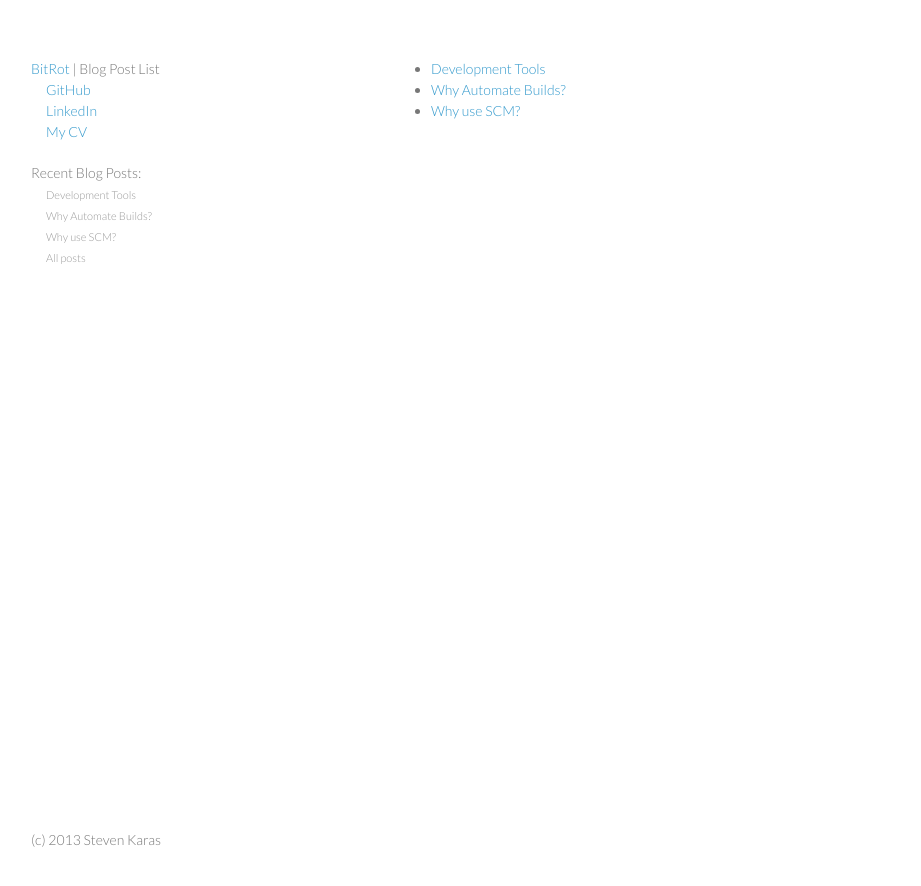
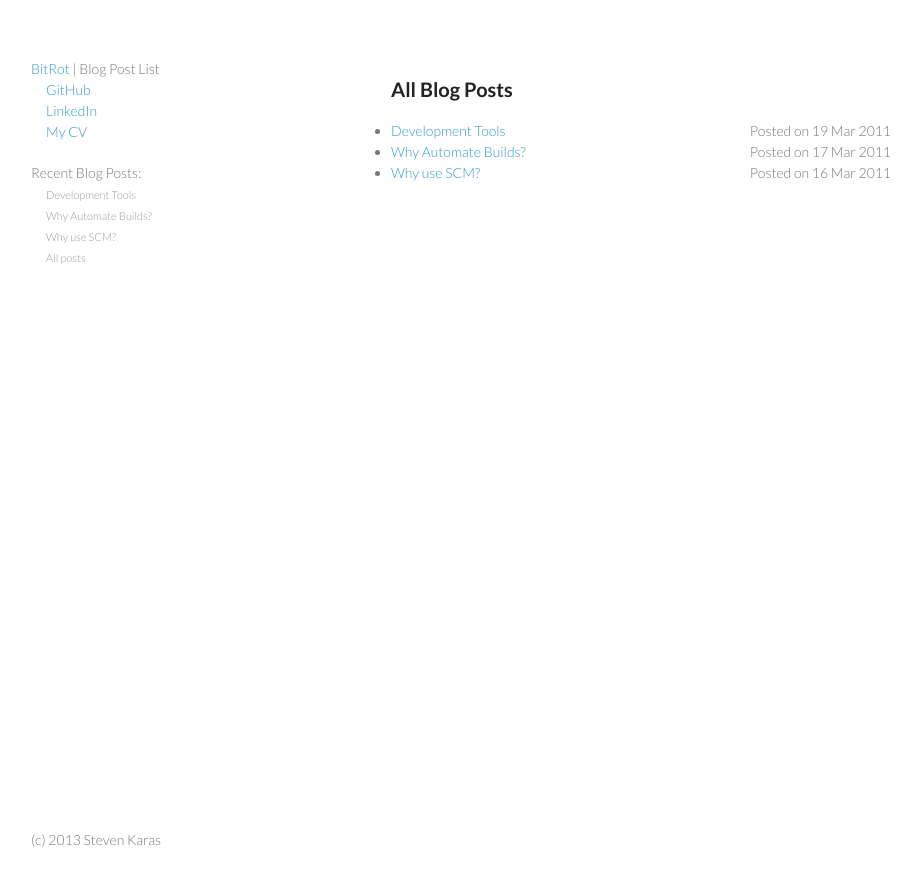
Before and after one commit to stevenkaras/stevenkaras.github.com, a Jekyll site: the page built from blog/list/index.html, in a window 1280 px wide. Shown: the top 886 px of the page, without its empty margins (179-1100 px from the left). Built offline with Jekyll 4.4.1, drawn with Linux system fonts in a browser that asks for light colours.

Commit message:
changes to post list

```diff
--- a/blog/list/index.html
+++ b/blog/list/index.html
@@ -2,9 +2,13 @@
 layout: default
 title: Blog Post List
 ---
-
-<ul class="post_list">
+<p>
+  <h1 class="section_header">All Blog Posts</h1>
+  <ul class="post_list">
   {% for post in site.categories.blog %}
-    <li><a href="{{ post.url }}">{{ post.title }}</a></li>
+    <li><strong><a href="{{ post.url }}">{{ post.title }}</a></strong>
+      <span class="post_date">Posted on {{ post.date | date_to_string }}</span>
+    </li>
   {% endfor %}
-</ul>
+  </ul>
+</p>
--- a/css/base.css
+++ b/css/base.css
@@ -149,7 +149,11 @@ p.post_excerpt strong {
   font-size: 20px;
 }
 
-p.post_excerpt span.post_date {
+ul.post_list {
+  padding:0;
+}
+
+span.post_date {
   float:right;
 }
 
```
